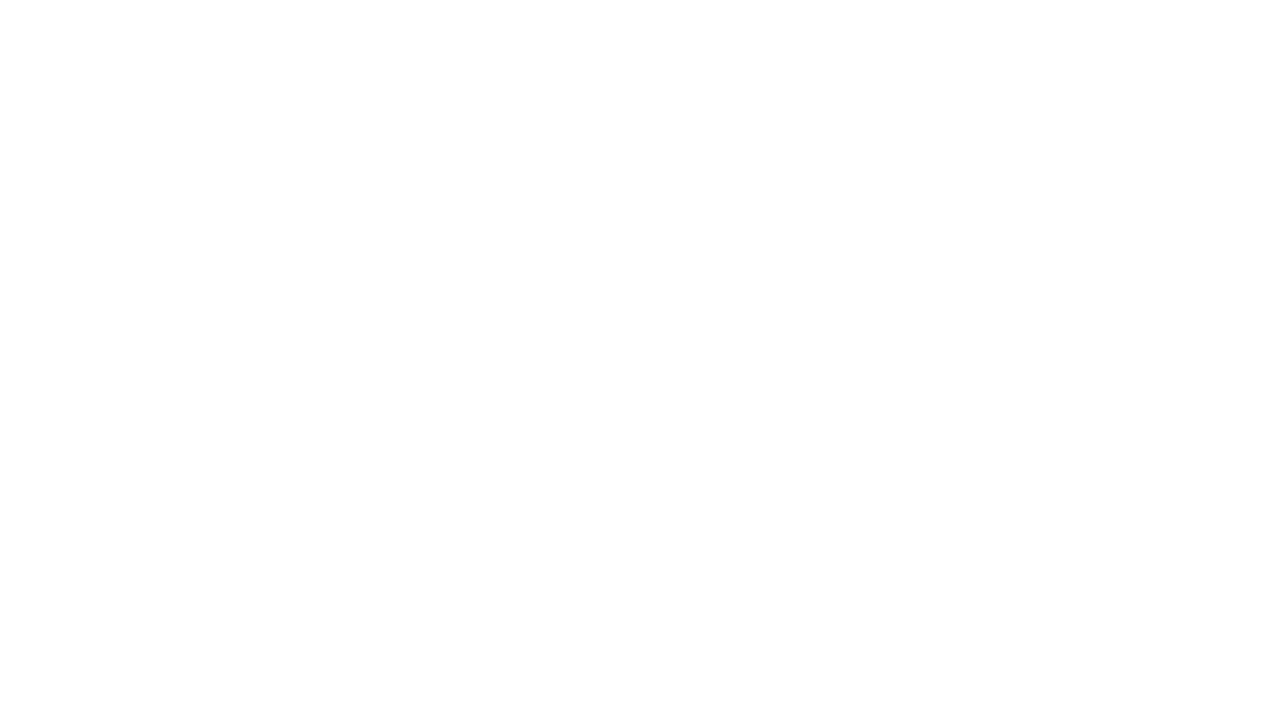
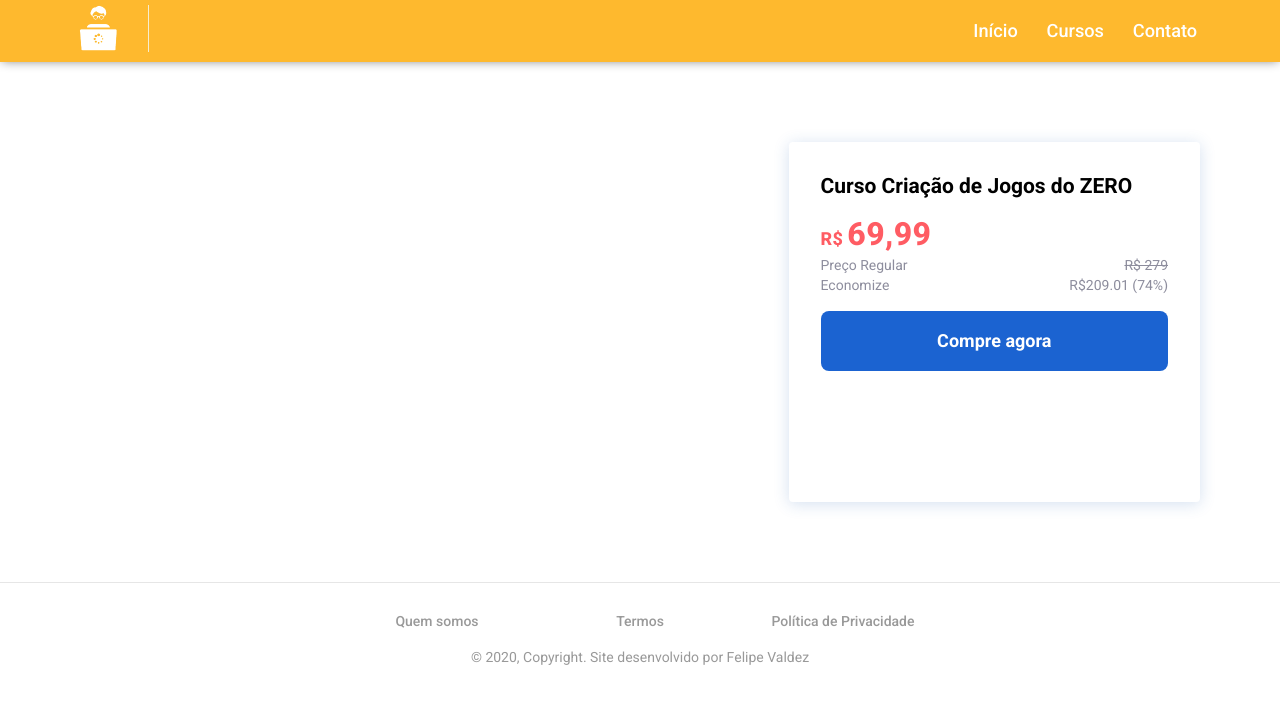
Before and after one commit to f3l1p3v4/geekload, a React (Create React App) app: page /aboutcourse in a window 1280 px wide. Shown: the top 704 px of the page. Built offline with nearby package versions, Linux system fonts and the light colour scheme.

Commit message:
Iniciado page de decoration course

```diff
--- a/package.json
+++ b/package.json
@@ -11,6 +11,7 @@
     "react": "^16.13.1",
     "react-dom": "^16.13.1",
     "react-icons": "^3.9.0",
+    "react-player": "^2.0.1",
     "react-router-dom": "^5.1.2",
     "react-scripts": "3.4.1"
   },
--- /dev/null
+++ b/src/pages/AboutCourse/index.js
@@ -0,0 +1,68 @@
+import React from 'react';
+import ReactPlayer from 'react-player';
+
+import './styles.css';
+
+import Header from '../../components/header';
+import Footer from '../../components/footer';
+
+function AboutCourse() {
+  return (
+    <>
+      <Header />
+      <div className="about-course-container">
+        <div className="about-course-content">
+          <div className="player-wrapper">
+            <ReactPlayer url='https://youtu.be/aTH8CW17hDM'
+              className='react-player'
+              config={{
+                youtube: {
+                  playerVars: { showinfo: 1 }
+                },
+                //   youtube: {
+                //     playerVars: {
+                //       start: this.state.startSecond,
+                //       end: this.state.endSecond,
+                //     }
+                //   }
+              }}
+              // loop
+              // playbackRate={this.state.playbackRate}
+              // playing
+              width="100%"
+            />
+          </div>
+          <article className="about-course-info">
+            <div style={{ padding: 32 }}>
+              <div className="flex-col">
+                <div className="flex justify-between">
+                  <h1>Curso Criação de Jogos do ZERO</h1>
+                </div>
+                <div className="mt-16">
+                  <div className="about-price">
+                    <p>
+                      <span className="text-red-1">R$</span>
+                      <span className="text-red-2">69,99</span>
+                    </p>
+                  </div>
+                  <div class="about-price">
+                    <span class="text-gray-dark">Preço Regular</span>
+                    <span class="text-gray-dark-bold">R$ 279</span>
+                  </div>
+                  <div class="about-price">
+                    <span className="text-gray-dark2">Economize</span>
+                    <span className="text-gray-dark2">R$209.01 (74%)</span>
+                  </div>
+                  <button className="button" >Compre agora</button>
+                </div>
+              </div>
+            </div>
+          </article>
+        </div>
+      </div>
+      <Footer />
+    </>
+  );
+}
+
+export default AboutCourse;
--- /dev/null
+++ b/src/pages/AboutCourse/styles.css
@@ -0,0 +1,114 @@
+.about-course-container {
+    width: 100%;
+    max-width: 1420px;
+    margin: 0 auto;
+
+    display: flex;
+    justify-content: center;
+    align-items: center;
+}
+
+.about-course-container .about-course-content {
+    width: 100%;
+    padding: 20px;
+
+    display: flex;
+    justify-content: space-between;
+    /* align-items: center; */
+
+}
+
+.about-course-container .about-course-content .player-wrapper {
+    width: 60%;
+    padding: 60px;
+    padding-right: 0;
+}
+
+.about-course-container .about-course-content .player-wrapper .react-player {
+    background-size: cover;
+    background-position: center center;
+}
+
+.about-course-container .about-course-content .about-course-info {
+    width: 35%;
+    box-shadow: rgba(41, 98, 182, 0.20) 0px 2px 16px;
+    border-radius: 4px;
+    margin: 60px;
+}
+
+.about-course-container .about-course-content .about-course-info .flex-col {
+    -webkit-box-orient: vertical;
+    -webkit-box-direction: normal;
+    /* -ms-flex-direction: column; */
+    flex-direction: column;
+}
+
+.about-course-container .about-course-content .about-course-info .flex-col .flex {
+    display: -webkit-box;
+    /* display: -ms-flexbox; */
+    display: flex;
+}
+
+.about-course-container .about-course-content .about-course-info .flex-col .justify-between {
+    -webkit-box-pack: justify;
+    -ms-flex-pack: justify;
+    justify-content: space-between;
+}
+
+.about-course-container .about-course-content .about-course-info .mt-16 {
+    margin-top: 16px;
+}
+
+.about-course-container .about-course-content .about-course-info .mt-16 .about-price {
+    width: 100%;
+    display: flex;
+    justify-content: space-between;
+}
+
+.about-course-container .about-course-content .about-course-info .mt-16 .about-price p {
+    -webkit-font-smoothing: antialiased;
+    font-weight: unset;
+}
+
+
+.about-course-container .about-course-content .about-course-info .mt-16 .about-price p .text-red-1 {
+    line-height: 32px;
+    letter-spacing: 0.4px;
+    font-size: 18px;
+    color: #FF5C63;
+    font-weight: 800;
+}
+.about-course-container .about-course-content .about-course-info .mt-16 .about-price p .text-red-2 {
+    font-size: 32px;
+    line-height: 40px;
+    letter-spacing: 0.4px;
+    color: #FF5C63;
+    margin-left: 4px;
+    font-weight: 800;
+}
+
+.about-course-container .about-course-content .about-course-info .mt-16 .about-price .text-gray-dark {
+    font-size: 14px;
+    color: #8D8D9D;
+    line-height: 20px;
+    -webkit-font-smoothing: antialiased;
+    font-weight: unset;
+}
+
+.about-course-container .about-course-content .about-course-info .mt-16 .about-price .text-gray-dark-bold {
+    text-decoration: line-through;
+    font-size: 14px;
+    color: #8D8D9D;
+    line-height: 20px;
+    font-weight: 800;
+    -webkit-font-smoothing: antialiased;
+    font-weight: unset;
+}
+
+.about-course-container .about-course-content .about-course-info .mt-16 .about-price .text-gray-dark2 {
+    font-size: 14px;
+    color: #8D8D9D;
+    line-height: 20px;
+    -webkit-font-smoothing: antialiased;
+    font-weight: unset;
+}
--- a/src/routes.js
+++ b/src/routes.js
@@ -5,6 +5,7 @@ import Home from './Home';
 import Courses from './pages/Courses';
 import Contact from './pages/Contact';
 import About from './pages/About';
+import AboutCourse from './pages/AboutCourse';
 
 export default function Routes() {
     return (
@@ -14,6 +15,7 @@ export default function Routes() {
                 <Route path="/courses" component={Courses} />
                 <Route path="/contact" component={Contact} />
                 <Route path="/about" component={About} />
+                <Route path="/aboutcourse" component={AboutCourse} />
             </Switch>
         </BrowserRouter>
     );
```
Also changed, not shown: src/pages/Courses/index.js (+4 -3 lines), 1 other file (tests, documents, lock files or other folders).
